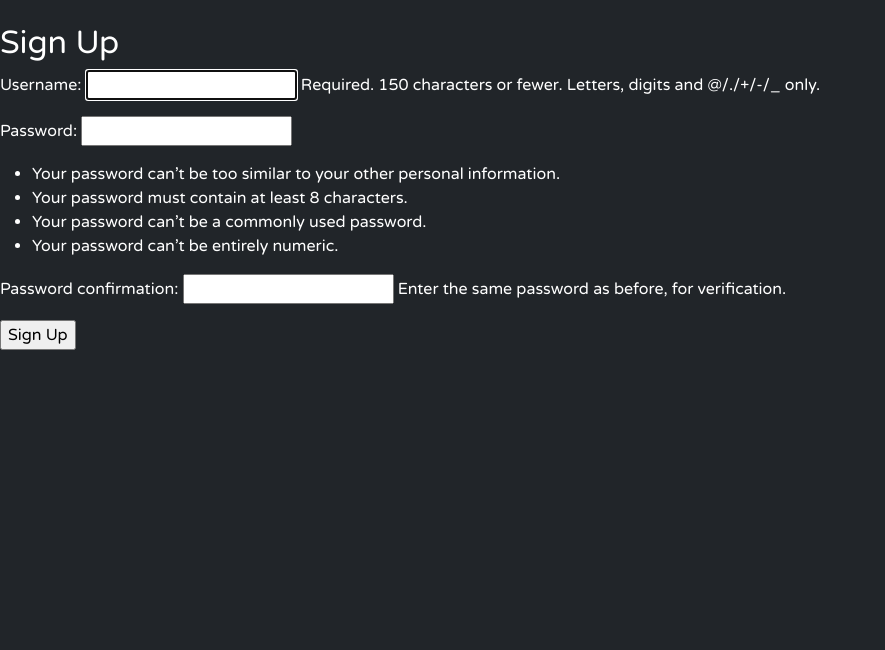
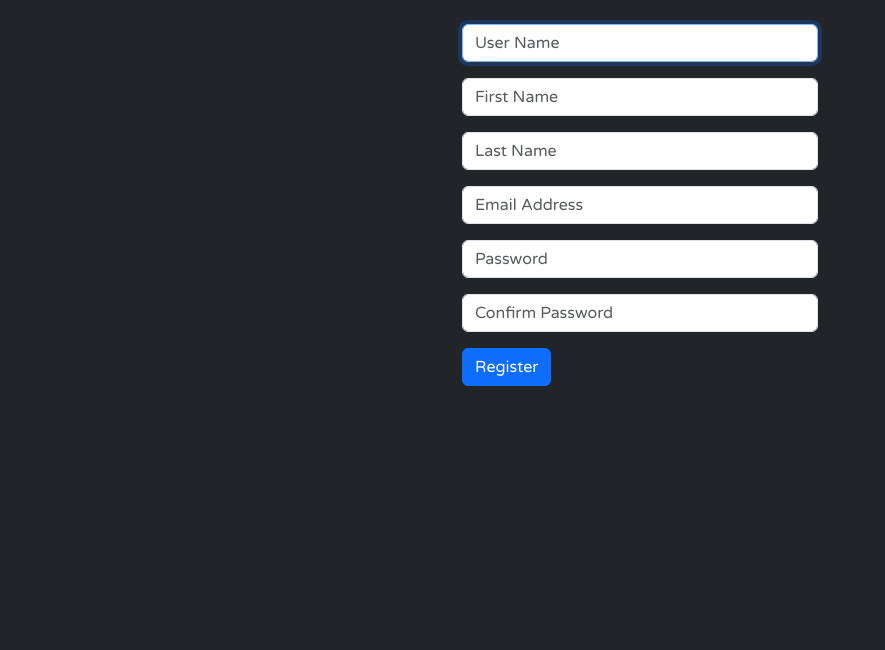
Before and after one commit to vinux84/call_metrics, a Django app: page /register/ in a window 1280 px wide. Shown: the part 86-736 px from the top of the page, without its empty margins (0-885 px from the left). Run offline with Django 5.2, Linux system fonts and the light colour scheme.

Commit message:
register users

```diff
--- /dev/null
+++ b/call_metrics/peak_performance/forms.py
@@ -0,0 +1,30 @@
+from django.contrib.auth.models import User
+from django.contrib.auth.forms import UserCreationForm
+from django import forms
+
+class SignUpForm(UserCreationForm):
+	email = forms.EmailField(label="", widget=forms.TextInput(attrs={'class':'form-control', 'placeholder':'Email Address'}))
+	first_name = forms.CharField(label="", max_length=100, widget=forms.TextInput(attrs={'class':'form-control', 'placeholder':'First Name'}))
+	last_name = forms.CharField(label="", max_length=100, widget=forms.TextInput(attrs={'class':'form-control', 'placeholder':'Last Name'}))
+
+	class Meta:
+		model = User
+		fields = ('username', 'first_name', 'last_name', 'email', 'password1', 'password2')
+
+	def __init__(self, *args, **kwargs):
+		super(SignUpForm, self).__init__(*args, **kwargs)
+
+		self.fields['username'].widget.attrs['class'] = 'form-control'
+		self.fields['username'].widget.attrs['placeholder'] = 'User Name'
+		self.fields['username'].label = ''
+		self.fields['username'].help_text = ''
+
+		self.fields['password1'].widget.attrs['class'] = 'form-control'
+		self.fields['password1'].widget.attrs['placeholder'] = 'Password'
+		self.fields['password1'].label = ''
+		self.fields['password1'].help_text = ''
+
+		self.fields['password2'].widget.attrs['class'] = 'form-control'
+		self.fields['password2'].widget.attrs['placeholder'] = 'Confirm Password'
+		self.fields['password2'].label = ''
+		self.fields['password2'].help_text = ''
--- a/call_metrics/peak_performance/templates/navbar.html
+++ b/call_metrics/peak_performance/templates/navbar.html
@@ -15,10 +15,10 @@
             <li class="nav-item">
               <a class="nav-link active" aria-current="page" href="{% url 'login' %}">Login</a>
             </li>
+            <li class="nav-item">
+              <a class="nav-link active" aria-current="page" href="{% url 'register' %}">Register</a>
+            </li>
           {% endif %}
-          <li class="nav-item">
-            <a class="nav-link active" aria-current="page" href="{% url 'register' %}">Register</a>
-          </li>
         </ul>
       </div>
     </div>
--- a/call_metrics/peak_performance/templates/register.html
+++ b/call_metrics/peak_performance/templates/register.html
@@ -1,9 +1,16 @@
 {% extends "base.html" %}
 {% block content %}
-    <h2>Sign Up</h2>
-    <form method="post">
-        {% csrf_token %}
-        {{ form.as_p }}
-        <input type="submit" value="Sign Up" />
-    </form>
+<div class="container">
+    <div class="row justify-content-center">
+        <div class="col-4 text-white">
+            <form action="{% url 'register' %}" method="POST">
+                {% csrf_token %}
+
+                {{ form.as_p }}
+                <button type="submit" class="btn btn-primary">Register</button>
+
+            </form>
+        </div>
+    </div>
+</div>
 {% endblock content %}
--- a/call_metrics/peak_performance/urls.py
+++ b/call_metrics/peak_performance/urls.py
@@ -3,7 +3,7 @@ from . import views
 
 urlpatterns = [
     path('', views.home, name='home'),
-    path('register/', views.register, name='register'),
+    path('register/', views.register_user, name='register'),
     path('login/', views.login_user, name='login'),
     path('logout/', views.logout_user, name='logout'),
 ]
--- a/call_metrics/peak_performance/views.py
+++ b/call_metrics/peak_performance/views.py
@@ -3,20 +3,30 @@ from django.contrib.auth.forms import UserCreationForm
 from django.contrib.auth import authenticate, login, logout
 from django.urls import reverse
 from django.contrib import messages
+from django.contrib.auth.models import User # for registering a user. "User" is built in django module
+from django import forms
+from .forms import SignUpForm
 
 def home(request):
     return render(request, 'home.html', {})
 
-def register(request):
+def register_user(request):
+    form = SignUpForm()
     if request.method == "POST":
-        form = UserCreationForm()
+        form = SignUpForm(request.POST) # getting everything they put in at the signup form
         if form.is_valid():
-            user = form.save()
+            form.save()
+            username = form.cleaned_data['username']
+            password = form.cleaned_data['password1']
+            # log in user
+            user = authenticate(username=username, password=password)
             login(request, user)
-            return redirect(reverse("home"))
+            return redirect('home')
+        else:
+            messages.success(request, ("Something went wrong"))
+            return redirect('register')
     else:
-        form = UserCreationForm()
-    return render(request, 'register.html', {"form":form})
+        return render(request, 'register.html', {"form":form})
 
 def login_user(request):
     if request.method == "POST":
```
Also changed, not shown: call_metrics/db.sqlite3, call_metrics/static/css/styles.css (line endings or trailing spaces).
